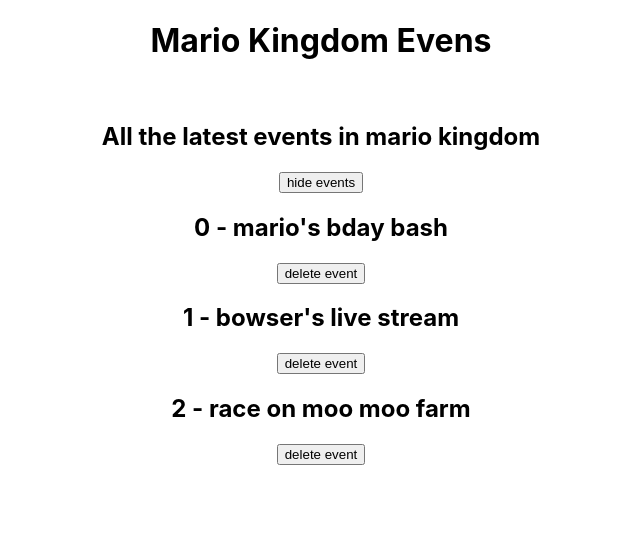
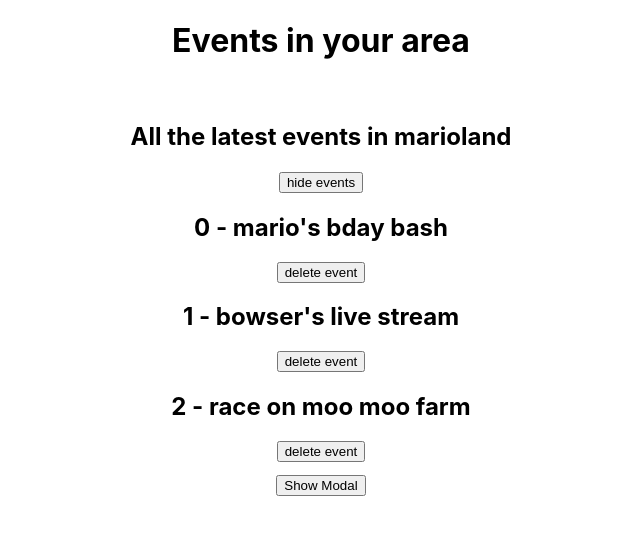
Before and after one commit to mhur0724/react-study, a React (Create React App) app in the folder my-first-react-app/: page / in a window 1280 px wide. Shown: the top 534 px of the page, without its empty margins (319-959 px from the left). Built offline with nearby package versions, Linux system fonts and the light colour scheme.

Commit message:
creating eventlist component and modal component

```diff
--- a/my-first-react-app/src/App.css
+++ b/my-first-react-app/src/App.css
@@ -1,5 +1,9 @@
 .App {
   text-align: center;
+  display: flex;
+  flex-direction: column;
+  align-items: center;
+  justify-content: center;
 }
 
 .App-logo {
@@ -36,3 +40,8 @@
     transform: rotate(360deg);
   }
 }
+
+
+.show-modal-button {
+  margin-top: 1em;
+}
--- a/my-first-react-app/src/App.js
+++ b/my-first-react-app/src/App.js
@@ -1,8 +1,11 @@
 import './App.css';
-import { useState } from 'react';
+import React, { useState } from 'react';
 import Title from './components/Title';
+import Modal from "./components/Modal"
+import EventList from './components/EventList';
 
 function App() {
+  const [showModal, setShowModal] = useState(false);
   const [showEvents, setShowEvents] = useState(true);
   const [events, setEvents] = useState([
     {title: "mario's bday bash", id: 1},
@@ -16,21 +19,36 @@ function App() {
     }))
     console.log(id);
   }
+
+  const handleClose = () => {
+    setShowModal(false);
+  }
+
+  const handleShowModal = () => {
+    setShowModal(true)
+  }
+
+  const subtitle = "All the latest events in marioland"
   return (
     <div className="App">
-      <Title/>
+      <Title title="Events in your area" subtitle={subtitle}/>
      {showEvents && <div>
         <button onClick={() => setShowEvents(false)}>hide events</button>
       </div>}
       {!showEvents && <div>
         <button onClick={() => setShowEvents(true)}>show events</button>
       </div>}
-        {showEvents && events.map((event, index)=> (
-          <div key={event.id}>
-            <h2>{index} - {event.title}</h2>
-            <button onClick={() => handleClick(event.id)}>delete event</button>
-          </div>
-        ))}
+        {showEvents && <EventList events={events} handleClick={handleClick}/>
+        }
+
+
+
+       {showModal && <Modal handleClose={handleClose}>
+            <h2>Terms and Conditions</h2>
+            <p>sample text</p>
+            <a href="#">Find out more...</a>
+        </Modal>}
+        <button className="show-modal-button" onClick={handleShowModal}>Show Modal</button>
     </div>
   );
 
--- /dev/null
+++ b/my-first-react-app/src/components/EventList.js
@@ -0,0 +1,16 @@
+import React from "react"
+
+function EventList({events, handleClick}) {
+  return (
+    <>
+        {events.map((event,index) => (
+            <React.Fragment key={event.id}>
+            <h2>{index} - {event.title}</h2>
+            <button onClick={() => handleClick(event.id)}>delete event</button>
+          </React.Fragment>
+        ))}
+    </>
+  )
+}
+
+export default EventList
--- /dev/null
+++ b/my-first-react-app/src/components/Modal.css
@@ -0,0 +1,16 @@
+.modal-backdrop {
+    position: fixed;
+    top: 0;
+    left: 0;
+    width: 100%;
+    height: 100%;
+    background: rgba(0,0,0,0.5);
+}
+
+.modal {
+    padding: 30px;
+    max-width: 480px;
+    margin: 200px auto;
+    background: #fff;
+    border-radius: 10px;
+}
--- /dev/null
+++ b/my-first-react-app/src/components/Modal.js
@@ -0,0 +1,15 @@
+import "./Modal.css";
+import ReactDOM from "react-dom";
+
+function Modal({children, handleClose}) {
+  return ReactDOM.createPortal((
+    <div className="modal-backdrop">
+        <div className="modal">
+            {children}
+            <button onClick={handleClose}>close</button>
+        </div>
+    </div>
+  ), document.body)
+}
+
+export default Modal
--- a/my-first-react-app/src/components/Title.js
+++ b/my-first-react-app/src/components/Title.js
@@ -1,9 +1,9 @@
-export default function Title() {
+export default function Title({title, subtitle}) {
     return (
-        <div>
-            <h1 className="title">Mario Kingdom Evens</h1>
+        <>
+            <h1 className="title">{title}</h1>
             <br/>
-            <h2 className="subtitle">All the latest events in mario kingdom</h2>
-        </div>
+            <h2 className="subtitle">{subtitle}</h2>
+        </>
     )
 }
```
